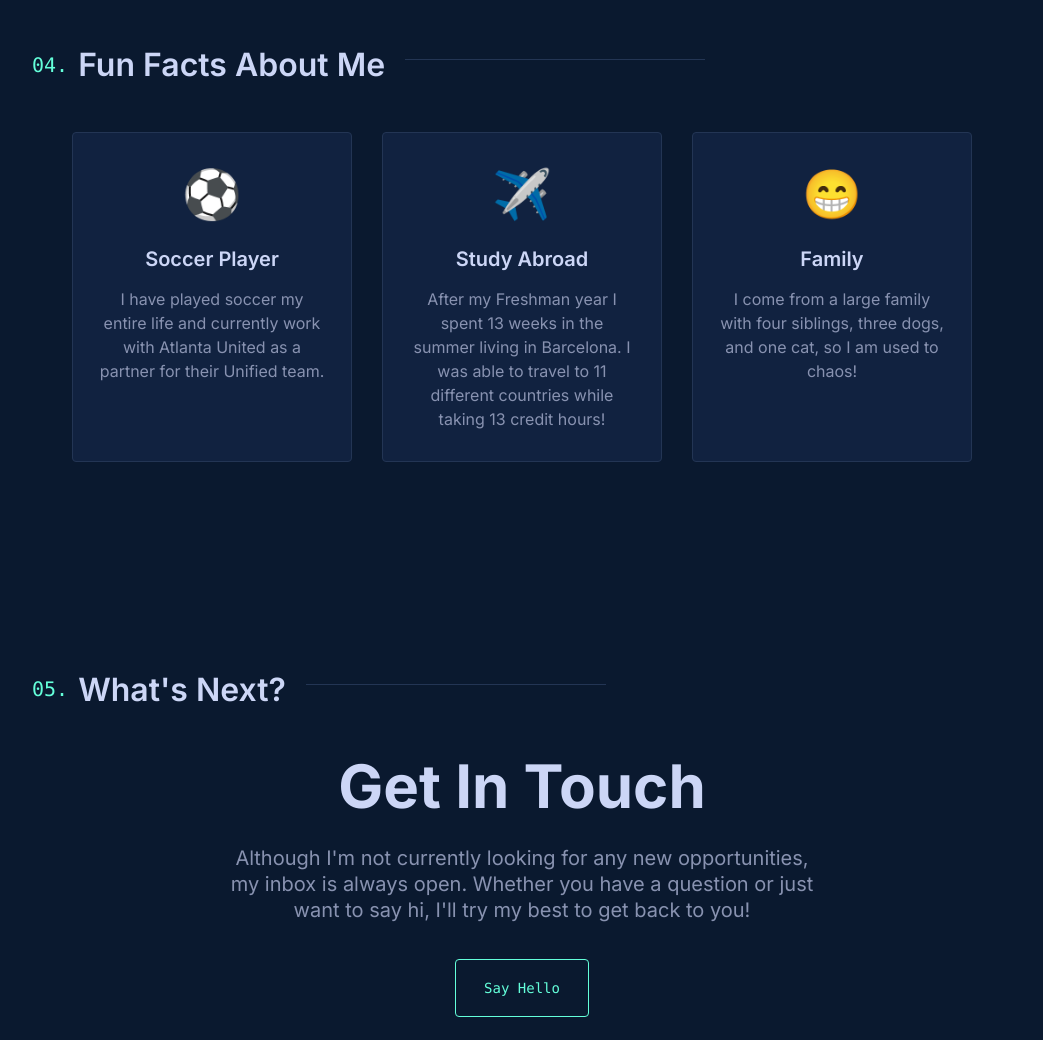
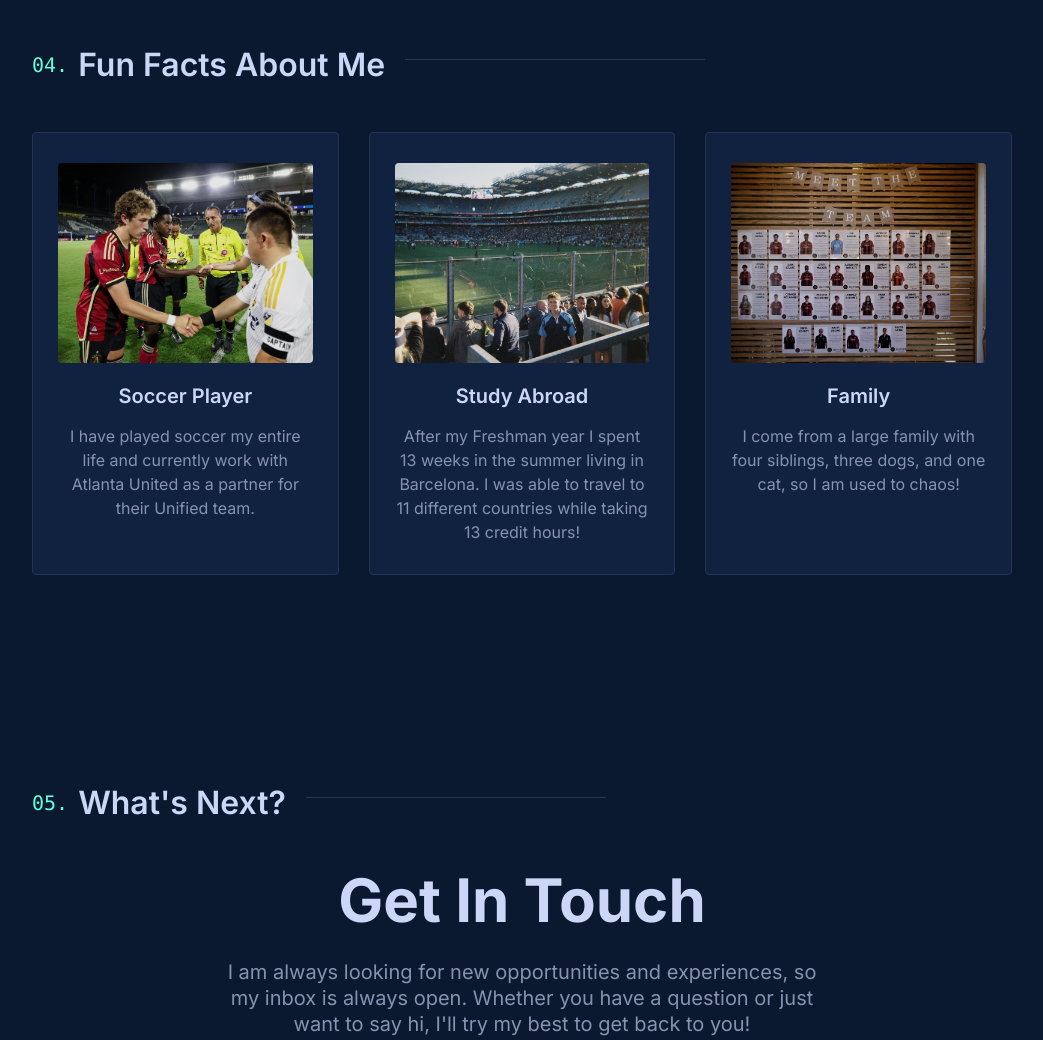
Before and after one commit to Connor5190/personalWebsite, a plain HTML site: page index.html in a window 1280 px wide. Shown: the part 3460-4500 px from the top of the page, without its empty margins (118-1161 px from the left). Drawn offline with Linux system fonts and the light colour scheme.

Commit message:
Finished Fun Fact section (Still need a better family photo)

```diff
--- a/index.html
+++ b/index.html
@@ -168,17 +168,23 @@
         <div class="fun-facts-content">
           <div class="fact-grid">
             <div class="fact-item">
-              <div class="fact-icon">⚽</div>
+              <div class="fact-image">
+                <img src="assets/ATLU.jpg" alt="Atlanta United">
+              </div>
               <h3>Soccer Player</h3>
               <p>I have played soccer my entire life and currently work with Atlanta United as a partner for their Unified team.</p>
             </div>
             <div class="fact-item">
-              <div class="fact-icon">✈️</div>
+              <div class="fact-image">
+                <img src="assets/GaelicFootball.jpg" alt="Study Abroad">
+              </div>
               <h3>Study Abroad</h3>
               <p>After my Freshman year I spent 13 weeks in the summer living in Barcelona. I was able to travel to 11 different countries while taking 13 credit hours!</p>
             </div>
             <div class="fact-item">
-              <div class="fact-icon">😁</div>
+              <div class="fact-image">
+                <img src="assets/family.jpg" alt="Family">
+              </div>
               <h3>Family</h3>
               <p>I come from a large family with four siblings, three dogs, and one cat, so I am used to chaos!</p>
             </div>
@@ -194,7 +200,7 @@
         <div class="contact-content">
           <h3 class="contact-title">Get In Touch</h3>
           <p class="contact-description">
-            Although I'm not currently looking for any new opportunities, my inbox is
+            I am always looking for new opportunities and experiences, so my inbox is
             always open. Whether you have a question or just want to say hi, I'll try
             my best to get back to you!
           </p>
--- a/styles/style.css
+++ b/styles/style.css
@@ -499,7 +499,7 @@ body {
 
 /* Fun Facts Section */
 .fun-facts-content {
-  max-width: 900px;
+  max-width: 1200px;
   margin: 0 auto;
 }
 
@@ -524,10 +524,25 @@ body {
   box-shadow: 0 20px 30px -15px var(--navy-shadow);
 }
 
-.fact-icon {
-  font-size: 3rem;
+.fact-image {
+  width: 100%;
+  height: 200px;
   margin-bottom: 20px;
-  display: block;
+  border-radius: var(--border-radius);
+  overflow: hidden;
+}
+
+.fact-image img {
+  width: 100%;
+  height: 100%;
+  object-fit: cover;
+  transition: var(--transition);
+  filter: grayscale(20%) brightness(90%);
+}
+
+.fact-item:hover .fact-image img {
+  transform: scale(1.05);
+  filter: grayscale(0%) brightness(100%);
 }
 
 .fact-item h3 {
```
Also changed, not shown: assets/ATLU.jpg (added), assets/GaelicFootball.jpg (added), assets/family.jpg (added), assets/headshot.jpg.
